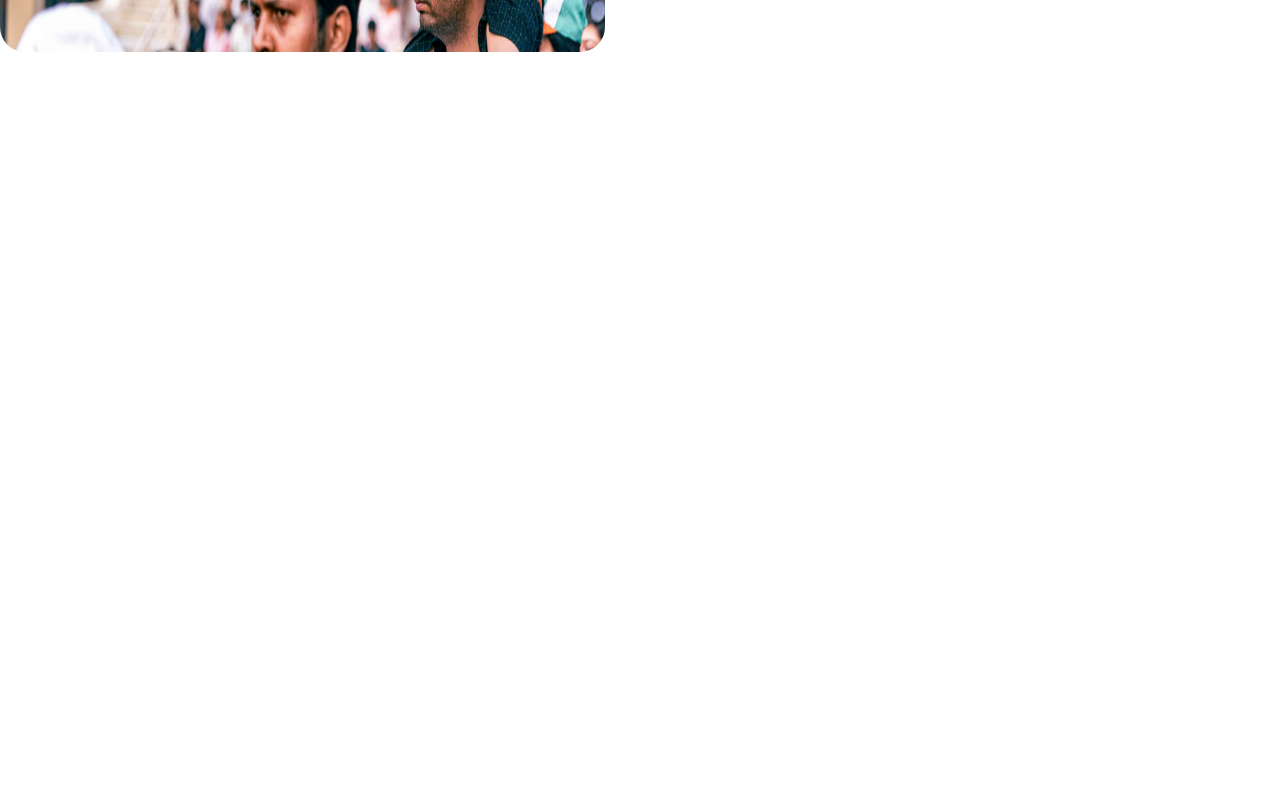
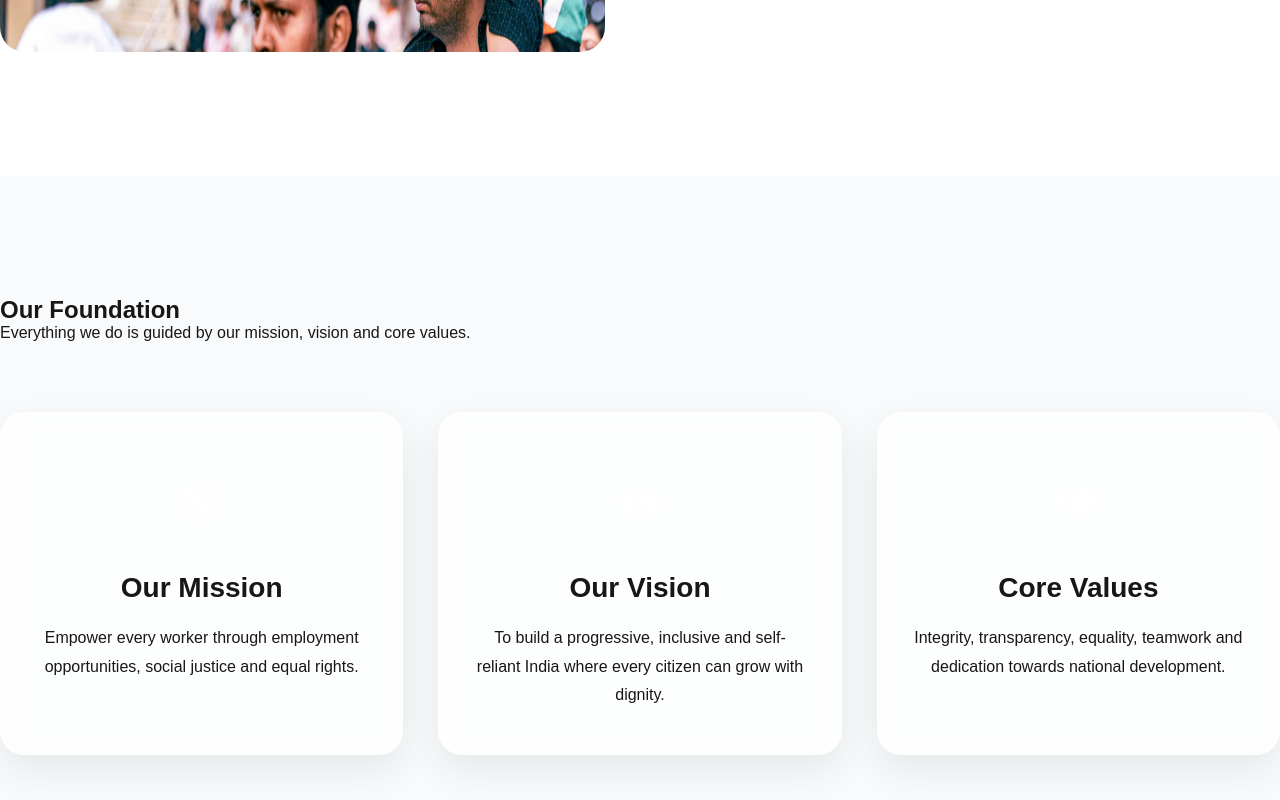
Before and after one commit to Rubul2024/ailp-website, a Next.js app: page / in a window 1280 px wide. Shown: the part 2490-3290 px from the top of the page. Before the commit the page ends 2666 px from the top, so only its background shows below. Built offline with nearby package versions, Linux system fonts and the light colour scheme.

Commit message:
Add Mission Vision Core Values section

```diff
--- a/app/page.js
+++ b/app/page.js
@@ -1,22 +1,41 @@
+// Components
+
 import Header from "../components/Header/Header";
 import Hero from "../components/Hero/Hero";
 import Features from "../components/Features/Features";
 import About from "../components/About/About";
+import MissionVision from "../components/MissionVision/MissionVision";
 
 export default function Home() {
+
     return (
+
         <>
+
             <Header />
 
             <main>
 
+                {/* Hero */}
+
                 <Hero />
+
+                {/* Features */}
 
                 <Features />
 
+                {/* About */}
+
                 <About />
 
+                {/* Mission Vision */}
+
+                <MissionVision />
+
             </main>
+
         </>
+
     );
+
 }
--- /dev/null
+++ b/components/MissionVision/MissionVision.js
@@ -0,0 +1,96 @@
+// ====================================================
+// MissionVision Component
+// Displays Mission, Vision and Core Values
+// ====================================================
+
+import styles from "./MissionVision.module.css";
+
+// Import icons
+import {
+    FaBullseye,
+    FaEye,
+    FaHandshake
+} from "react-icons/fa";
+
+const cards = [
+    {
+        icon: <FaBullseye />,
+        title: "Our Mission",
+        description:
+            "Empower every worker through employment opportunities, social justice and equal rights."
+    },
+    {
+        icon: <FaEye />,
+        title: "Our Vision",
+        description:
+            "To build a progressive, inclusive and self-reliant India where every citizen can grow with dignity."
+    },
+    {
+        icon: <FaHandshake />,
+        title: "Core Values",
+        description:
+            "Integrity, transparency, equality, teamwork and dedication towards national development."
+    }
+];
+
+export default function MissionVision() {
+
+    return (
+
+        <section className={styles.section}>
+
+            <div className="container">
+
+                {/* Section Heading */}
+
+                <h2 className="section-title">
+                    Our Foundation
+                </h2>
+
+                <p className="section-subtitle">
+                    Everything we do is guided by our mission,
+                    vision and core values.
+                </p>
+
+                {/* Cards */}
+
+                <div className={styles.grid}>
+
+                    {cards.map((card, index) => (
+
+                        <article
+                            key={index}
+                            className={styles.card}
+                        >
+
+                            <div className={styles.icon}>
+
+                                {card.icon}
+
+                            </div>
+
+                            <h3>
+
+                                {card.title}
+
+                            </h3>
+
+                            <p>
+
+                                {card.description}
+
+                            </p>
+
+                        </article>
+
+                    ))}
+
+                </div>
+
+            </div>
+
+        </section>
+
+    );
+
+}
--- /dev/null
+++ b/components/MissionVision/MissionVision.module.css
@@ -0,0 +1,100 @@
+/* ===================================================
+   Mission Vision Section
+=================================================== */
+
+.section{
+
+    padding:120px 0;
+
+    background:#f8fafc;
+}
+
+/* Responsive Grid */
+
+.grid{
+
+    display:grid;
+
+    grid-template-columns:repeat(auto-fit,minmax(320px,1fr));
+
+    gap:35px;
+
+    margin-top:70px;
+}
+
+/* Card */
+
+.card{
+
+    background:rgba(255,255,255,.75);
+
+    backdrop-filter:blur(10px);
+
+    border-radius:24px;
+
+    padding:45px 35px;
+
+    text-align:center;
+
+    box-shadow:0 15px 40px rgba(0,0,0,.08);
+
+    border-top:5px solid var(--primary-color);
+
+    transition:all .35s ease;
+}
+
+.card:hover{
+
+    transform:translateY(-10px);
+
+    box-shadow:0 25px 55px rgba(0,0,0,.15);
+}
+
+/* Icon */
+
+.icon{
+
+    width:90px;
+
+    height:90px;
+
+    margin:auto;
+
+    margin-bottom:25px;
+
+    display:flex;
+
+    align-items:center;
+
+    justify-content:center;
+
+    font-size:40px;
+
+    color:white;
+
+    border-radius:50%;
+
+    background:linear-gradient(
+        135deg,
+        var(--primary-color),
+        var(--secondary-color)
+    );
+}
+
+/* Title */
+
+.card h3{
+
+    margin-bottom:20px;
+
+    font-size:28px;
+}
+
+/* Description */
+
+.card p{
+
+    color:var(--text-light);
+
+    line-height:1.8;
+}
--- a/package.json
+++ b/package.json
@@ -11,7 +11,8 @@
   "dependencies": {
     "next": "16.3.0",
     "react": "19.2.8",
-    "react-dom": "19.2.8"
+    "react-dom": "19.2.8",
+    "react-icons": "^5.7.0"
   },
   "devDependencies": {
     "eslint": "^9",
```
Also changed, not shown: 1 other file (tests, documents, lock files or other folders). Lines whose indentation alone changed are shown as unchanged.
